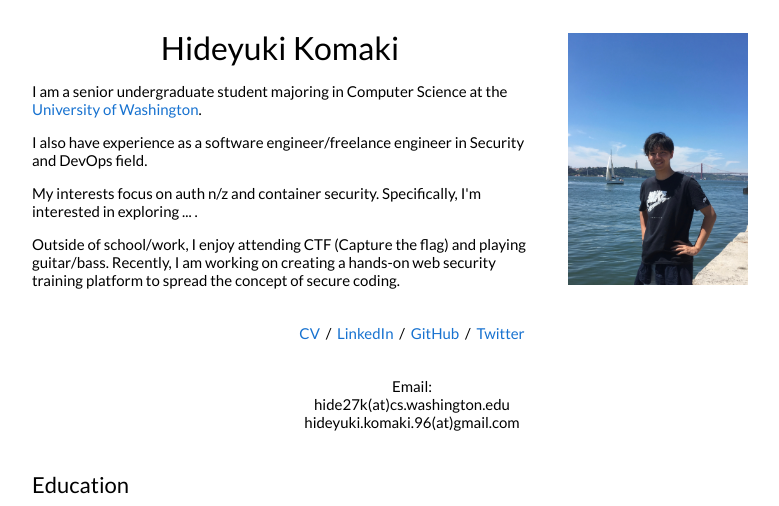
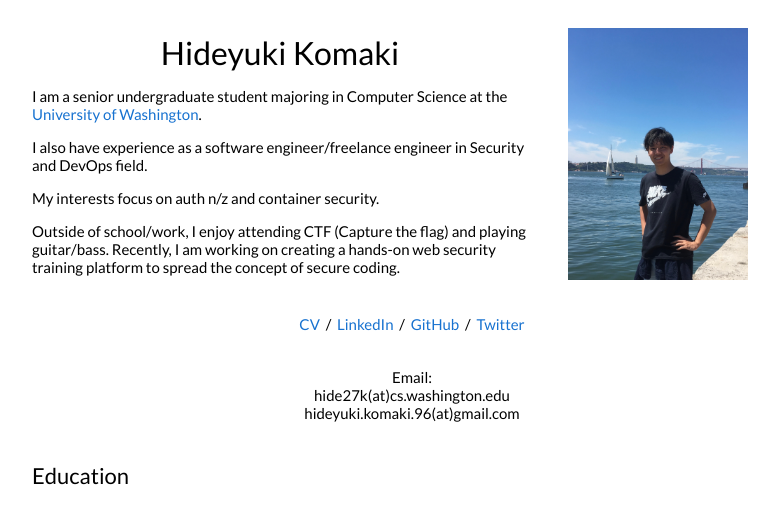
Before and after one commit to h1de27/hideyuki.komaki, a plain HTML site: page index.html in a window 1280 px wide. Shown: the top 506 px of the page, without its empty margins (228-1007 px from the left). Drawn offline with Linux system fonts and the light colour scheme.

Commit message:
:tada: Update index.html

```diff
--- a/index.html
+++ b/index.html
@@ -135,8 +135,7 @@
                 I also have experience as a software engineer/freelance engineer in Security and DevOps field.
               </p>
               <p>
-                My interests focus on auth n/z and container security. Specifically, I'm
-                interested in exploring ... .
+                My interests focus on auth n/z and container security.
               </p>
               <p>
                 Outside of school/work, I enjoy attending CTF (Capture the flag) and playing guitar/bass.
```
